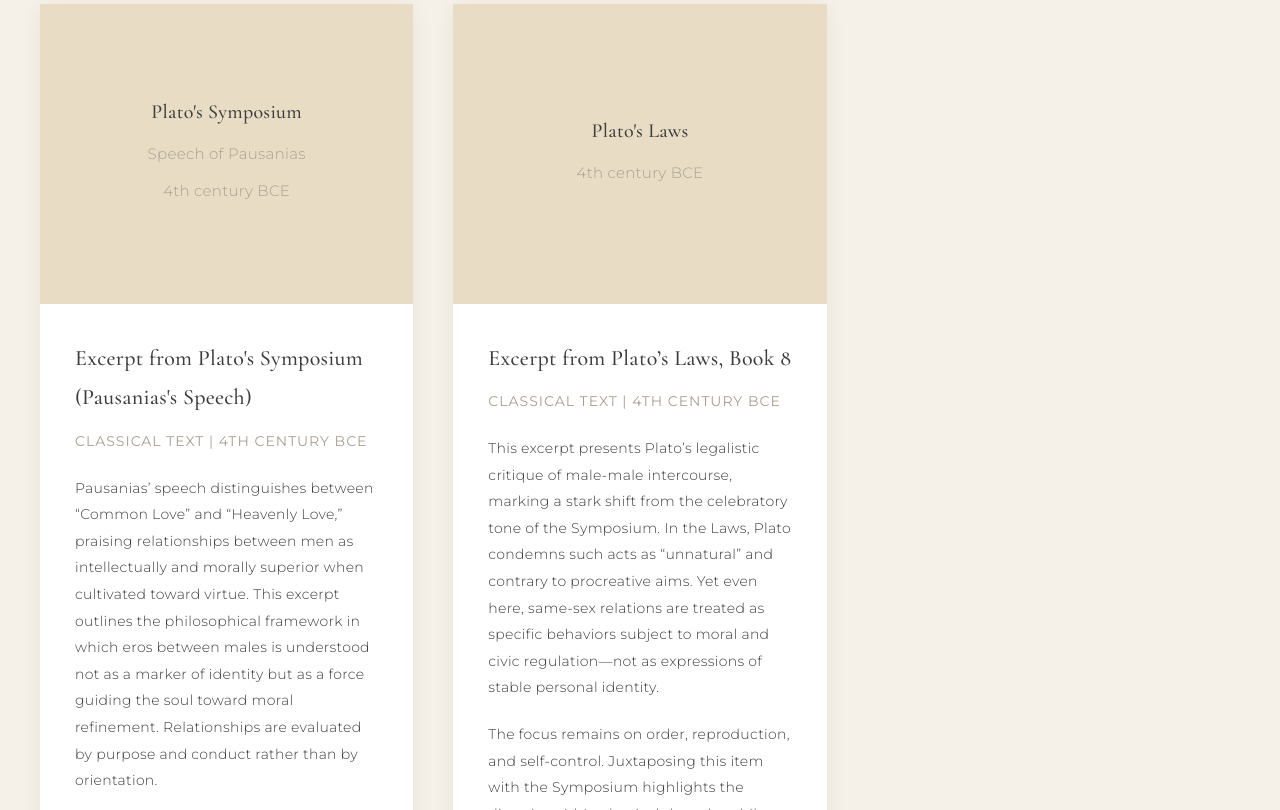
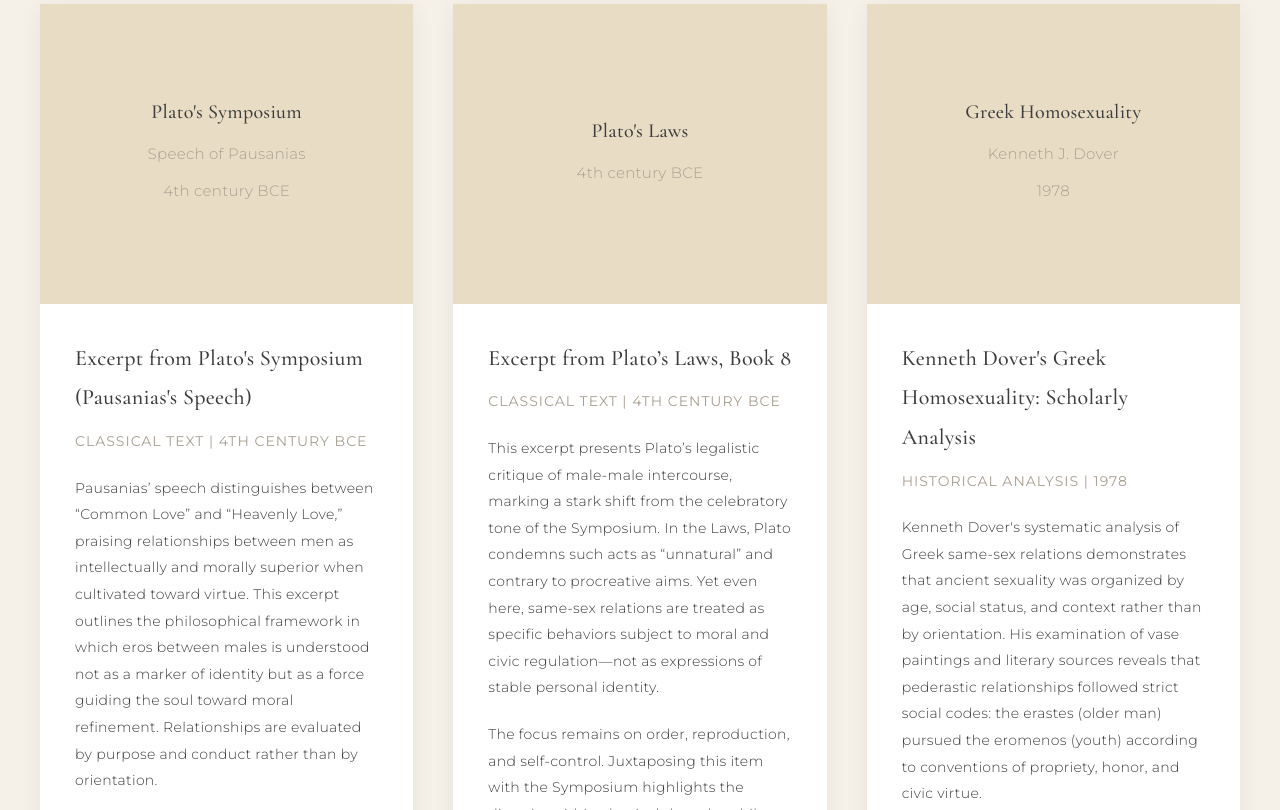
Before and after one commit to xiaoyinl8/invention-of-homosexual, a plain HTML site: page platonic-era.html in a window 1280 px wide. Shown: the part 2737-3547 px from the top of the page. Drawn offline with nearby package versions, Linux system fonts and the light colour scheme.

Commit message:
Update platonic-era.html

```diff
--- a/platonic-era.html
+++ b/platonic-era.html
@@ -106,6 +106,23 @@
                     <p>The focus remains on order, reproduction, and self-control. Juxtaposing this item with the Symposium highlights the diversity within classical thought while underscoring their shared framework: actions could be praised or condemned, but individuals were never categorized by enduring sexual identities. This stands in contrast with modern pathologization.</p>
                 </div>
             </div>
+
+            <!-- Source 6 -->
+            <div class="gallery-item">
+                <div class="gallery-image">
+                    <div class="image-placeholder">
+                        <strong>Greek Homosexuality</strong>
+                        <p>Kenneth J. Dover</p>
+                        <p>1978</p>
+                    </div>
+                </div>
+                <div class="gallery-content">
+                    <h4>Kenneth Dover's Greek Homosexuality: Scholarly Analysis</h4>
+                    <p class="meta-info">Historical Analysis | 1978</p>
+                    <p>Kenneth Dover's systematic analysis of Greek same-sex relations demonstrates that ancient sexuality was organized by age, social status, and context rather than by orientation. His examination of vase paintings and literary sources reveals that pederastic relationships followed strict social codes: the erastes (older man) pursued the eromenos (youth) according to conventions of propriety, honor, and civic virtue.</p>
+                    <p>Dover's work confirms that Greeks had no conception of homosexuality as an identity category. The same man might court youths in his role as erastes, later marry and father children, and eventually become the object of younger men's desires—all without contradiction. These were contextual behaviors evaluated by their appropriateness to social roles, not expressions of an essential sexual nature. Dover's scholarship provides crucial evidence that before the 19th century, same-sex acts existed without creating sexual identities—a fundamental contrast to the Victorian invention of "the homosexual."</p>
+                </div>
+            </div>
         </div>
 
         <div class="section" style="margin-top: 60px;">
```
